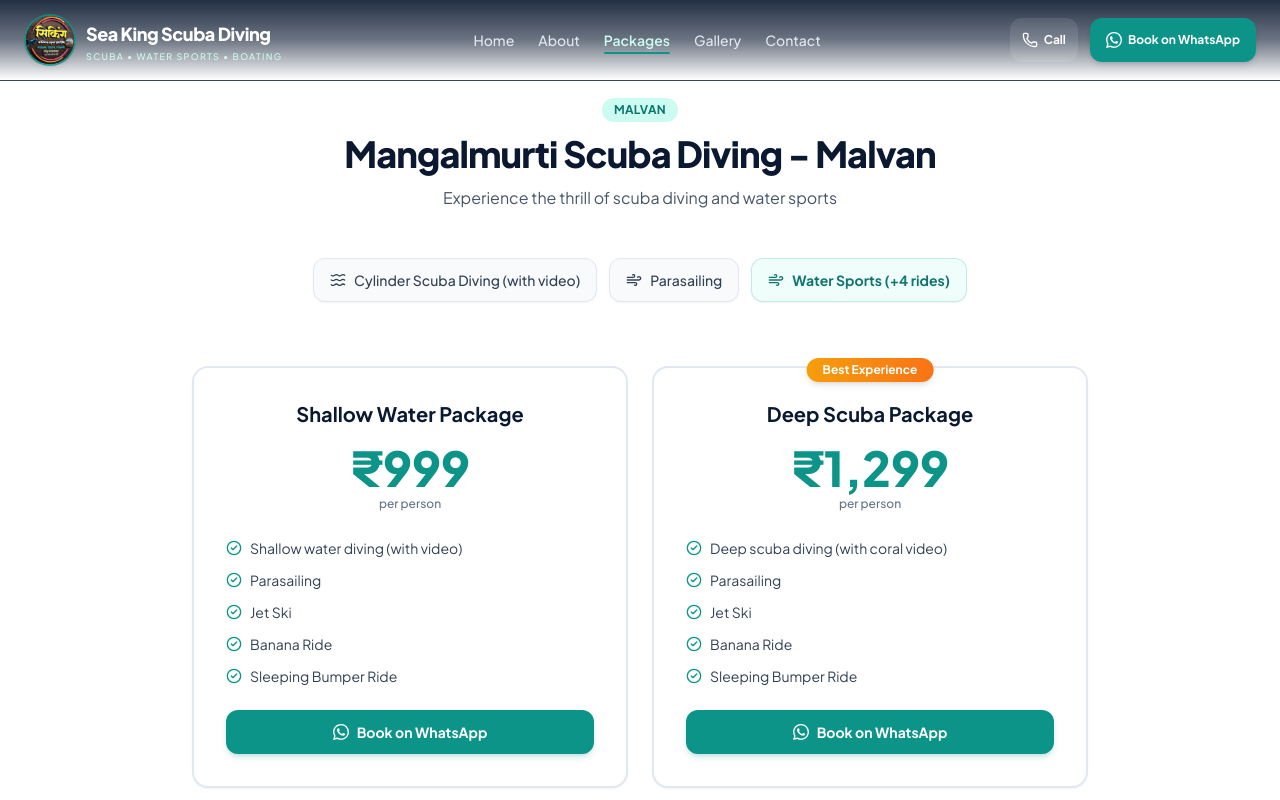
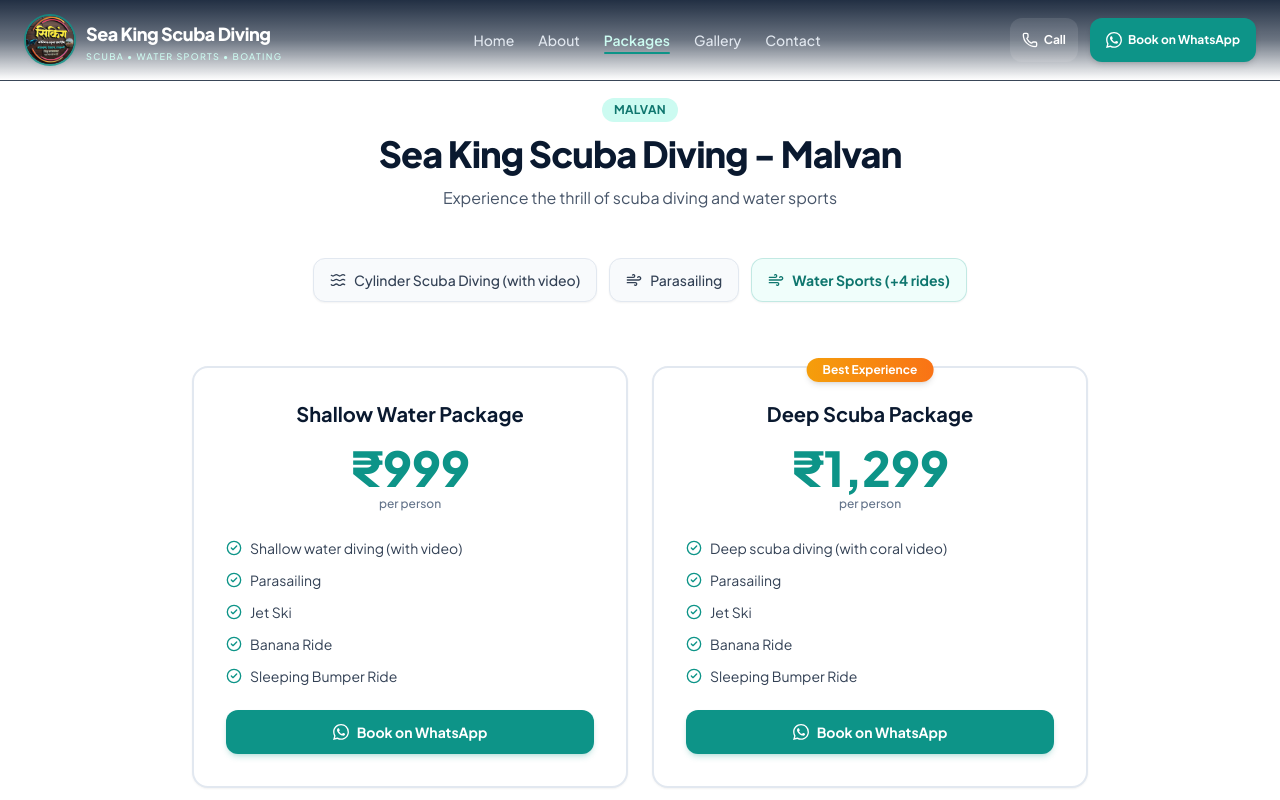
Before and after one commit to Anurag-git22/seaking, a React (Vite) app: page /malvan-packages in a window 1280 px wide. Shown: the top 800 px of the page. Built offline with nearby package versions, Linux system fonts and the light colour scheme; the HTML template or start-up script is replaced by a standard one.

Commit message:
Replace 'Mangalmurti Scuba Diving' with 'Sea King Scuba Diving' in Malvan packages section

```diff
--- a/src/pages/MalvanPackages.tsx
+++ b/src/pages/MalvanPackages.tsx
@@ -33,7 +33,7 @@
               Malvan
             </span>
             <h1 className="text-3xl sm:text-4xl font-extrabold text-navy tracking-tight mb-3">
-              Mangalmurti Scuba Diving - Malvan
+              Sea King Scuba Diving - Malvan
             </h1>
             <p className="text-slate-600 text-sm sm:text-base">
               Experience the thrill of scuba diving and water sports
--- a/src/pages/Packages.tsx
+++ b/src/pages/Packages.tsx
@@ -175,7 +175,7 @@
                 >
                   <div className="text-center mb-10">
                     <h2 className="text-3xl font-bold text-navy mb-2">
-                      Mangalmurti Scuba Diving - Malvan
+                      Sea King Scuba Diving - Malvan
                     </h2>
                     <p className="text-slate-600 text-[15px]">
                       Experience the thrill of scuba diving and water sports
```
